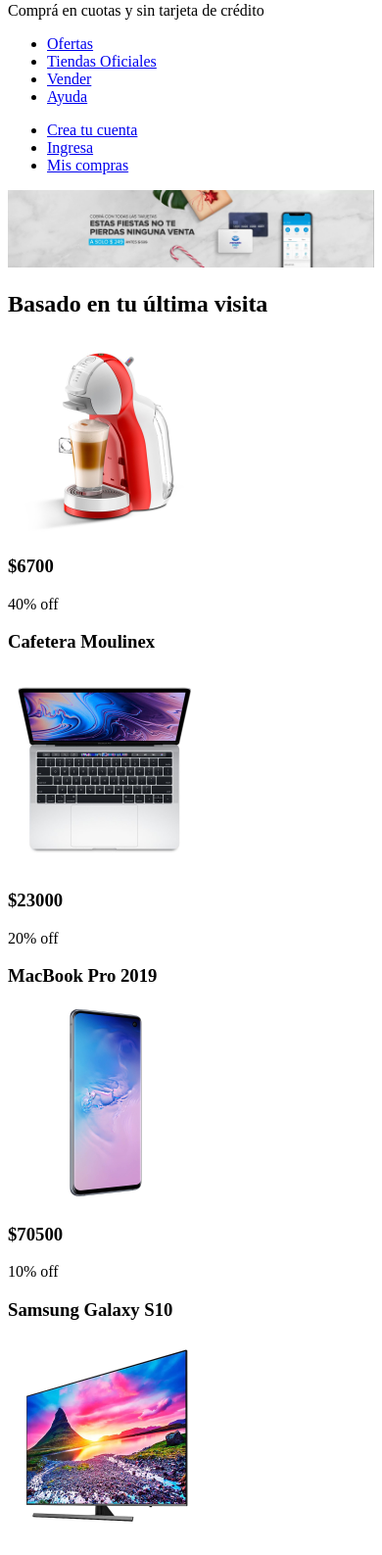
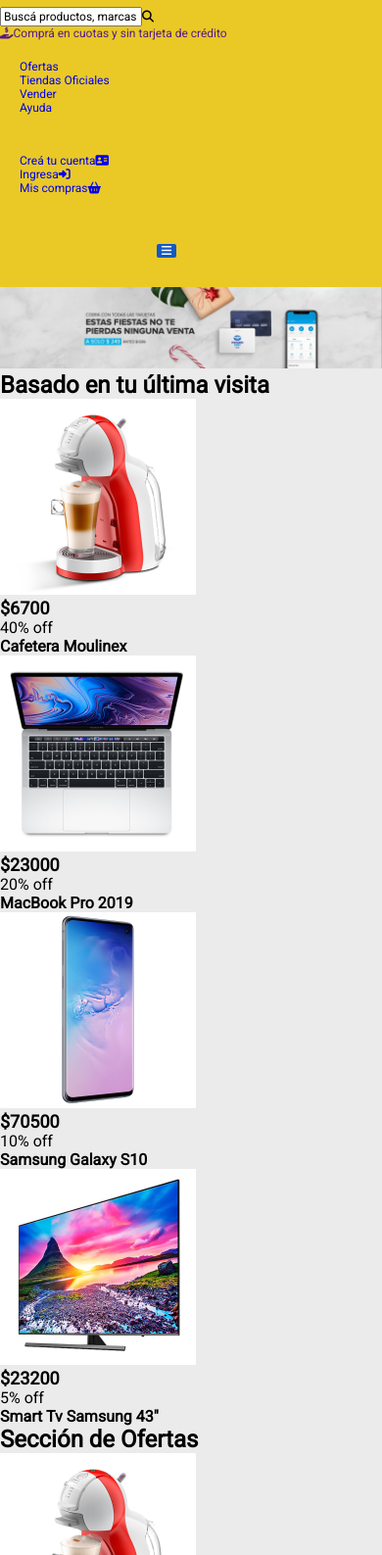
Before and after one commit to SolangeLopezDeveloper/MercadoLiebre-SolLopez, a website: page views/home.html in a window 390 px wide. Shown: the part 127-1714 px from the top of the page at 98% size. Drawn offline with Linux system fonts and the light colour scheme.

Commit message:
Primer commit agrego estilos

```diff
--- /dev/null
+++ b/public/css/general.css
@@ -0,0 +1,18 @@
+*{
+    margin: 0;
+    /* justify-content: center; */
+}
+body{
+    font-family: 'Roboto', sans-serif;
+    font-size: 12px;
+
+}
+a{
+    text-decoration: none;
+}
+li{
+    list-style: none;
+}
+p{
+    font-family: var(--tipografia);
+}
--- /dev/null
+++ b/public/css/home.css
@@ -0,0 +1,83 @@
+.home{
+    background-color: var(--colorAmarillo);
+
+
+}
+.home__logo{
+    background-color: var(--colorAmarillo);
+    margin: 20px;
+}
+.home__header{
+
+}
+.home__header--search{
+    font-family: var(--tipografia), sans-serif;
+    font-size:12px;
+}
+.home__header--titulo{
+    font-family: var(--tipografia);
+     font-size: 12px;
+}
+.home__header__nav{
+
+}
+.home__header__nav--menuVenta{
+    padding: 20px;
+
+}
+.home__header__nav--menuLogin{
+    padding: 20px;
+
+}
+.burger__menu{
+    color: white;
+    display: inline-block;
+    width: 20px;
+    /* height: 20px; */
+    position: relative;
+    background-color: var(--colorCeleste);
+    margin-bottom: 30px;
+    margin-left: 160px;
+    border-radius: 2px;
+    text-align: center;
+    margin-top: 30px;
+}
+.home__main{
+    background-color: var(--grisClaro);
+
+
+}
+.home__main__section{
+    align-content: center;
+}
+.home__main__section--titulares{
+    font-family: var(--tipografia);
+    font-size: 24px;
+}
+.home__main__section__article
+.home__main__section__article--precio{
+    font-size: 18px;
+}
+.home__main__section__article--descuento{
+    font-size: 16px;
+}
+.home__main__section__article--nombre{
+    font-size: 16px;
+}
+.home__footer{
+    margin-top: 2px;
+    margin-bottom: 2px;
+    margin-left: 4px;
+    margin-right: 4px;
+    text-decoration-color: black;
+    background-color: white;
+    text-align: center;
+}
+.home__footer--icon{
+    color: var(--colorCeleste);
+    size: 2em;
+ margin-bottom: 10px;
+}
+.home__icon{
+    color: var(--colorAmarillo)
+}
--- /dev/null
+++ b/public/css/styles.css
@@ -0,0 +1,5 @@
+@import "./general.css";
+@import url('https://fonts.googleapis.com/css2? family=Roboto&display=swap');
+@import url("https://kit.fontawesome.com/95086d397a.js");
+@import "./home.css";
+@import "./variables.css";
--- /dev/null
+++ b/public/css/variables.css
@@ -0,0 +1,10 @@
+:root {
+    --tipografia: 'Roboto';
+    --colorAmarillo : #EAC926;
+    --colorAzul : #03264C;
+    --colorCeleste : #1259c3;
+    --grisOscuro: #666;
+    --grisClaro: #ebebeb;
+    --colorVerde : #39b54a;
+
+}
--- a/views/home.html
+++ b/views/home.html
@@ -5,88 +5,93 @@
     <meta http-equiv="X-UA-Compatible" content="IE=edge">
     <meta name="viewport" content="width=device-width, initial-scale=1.0">
     <title>Mercado Liebre | HOME</title>
+    <script src="https://kit.fontawesome.com/95086d397a.js" crossorigin="anonymous"></script>
+    <link rel="stylesheet" href="/css/styles.css">
 </head>
 
-<body>
-    <header>
-        <img src="/images/Logo.jpg" alt="Logo">
-        <div>Lugar para poner la barra de búsqueda</div>
-        <p>Comprá en cuotas y sin tarjeta de crédito</p>
-        <nav>
-            <ul>
+<body class="home">
+    <header class="home__header">
+        <img class="home__logo" src="/images/logo-mercado-liebre.svg" alt="Logo">
+        <input class="home__header--search" type="text" value="Buscá productos, marcas"><i class="fa-solid fa-magnifying-glass"></i>
+        <p class="home__header--titulo"><a href=""><i class="fa-solid fa-hand-holding-dollar"></i>Comprá en cuotas y sin tarjeta de crédito</a></p>
+        <nav class="home__header__nav">
+            <ul class="home__header__nav--menuVenta">
                 <li><a href="/ofertas">Ofertas</a></li>
                 <li><a href="/tiendasOficiales">Tiendas Oficiales</a></li>
                 <li><a href="/vender">Vender</a></li>
                 <li><a href="/ayuda">Ayuda</a></li>
             </ul>
-            <ul>
-                <li><a href="/creaTuCuenta">Crea tu cuenta</a></li>
-                <li><a href="/ingresa">Ingresa</a></li>
-                <li><a href="/misCompras">Mis compras</a></li>
+            <ul class="home__header__nav--menuLogin">
+                <li><a href="/creaTuCuenta">Creá tu cuenta<i class="fa-solid fa-address-card"></i></a></li>
+                <li><a href="/ingresa">Ingresa<i class="fa-solid fa-right-to-bracket"></i></a></li>
+                <li><a href="/misCompras">Mis compras<i class="fa-solid fa-basket-shopping"></i></a></li>
             </ul>
         </nav>
+        <div class="burger__menu">
+            <i class="fas fa-bars"></i>
+        </div>
     </header>
-    <main>
-<section>
+    <main class="home__main">
+<section class="home__main__section">
 <img src="/images/img-home-banner.jpg" alt="" width="100%">
 </section>
-<section> <h2>Basado en tu última visita</h2>
-    <article>
+<section class="home__main__section"><h2 class="home__main__section--titulares">Basado en tu última visita</h2>
+    <article class="home__main__section__article">
         <img src="/images/img-cafetera-moulinex.jpg" alt="" height="200">
-        <h3>$6700</h3><p>40% off</p>
-        <h3>Cafetera Moulinex </h3>
+        <h3 class="home__main__section__article--precio">$6700</h3><p class="home__main__section__article--descuento">40% off</p>
+        <h3 class="home__main__section__article--nombre">Cafetera Moulinex </h3>
     </article>
-    <article>
+    <article class="home__main__section__article">
         <img src="/images/img-macbook-pro-2019.jpg" alt="" height="200">
-        <h3>$23000</h3><p>20% off</p>
-        <h3>MacBook Pro 2019</h3>
+        <h3 class="home__main__section__article--precio">$23000</h3><p class="home__main__section__article--descuento">20% off</p>
+        <h3 class="home__main__section__article--nombre">MacBook Pro 2019</h3>
     </article>
-    <article>
+    <article class="home__main__section__article">
         <img src="/images/img-samsung-galaxy-s10.jpg" alt="" height="200">
-        <h3>$70500</h3><p>10% off</p>
-        <h3>Samsung Galaxy S10</h3>
+        <h3 class="home__main__section__article--precio">$70500</h3><p class="home__main__section__article--descuento">10% off</p>
+        <h3 class="home__main__section__article--nombre">Samsung Galaxy S10</h3>
     </article>
-    <article>
+    <article class="home__main__section__article">
         <img src="/images/img-tv-samsung-smart.jpg" alt="" height="200">
-        <h3>$23200</h3><p>5% off</p>
-        <h3>Smart Tv Samsung 43"</h3>
+        <h3 class="home__main__section__article--precio">$23200</h3><p class="home__main__section__article--descuento">5% off</p>
+        <h3 class="home__main__section__article--nombre">Smart Tv Samsung 43"</h3>
     </article>
 </section>
-<section> <h2>Sección de Ofertas</h2>
-    <article>
+<section class="home__main__section"><h2 class="home__main__section--titulares">Sección de Ofertas</h2>
+    <article class="home__main__section__article">
         <img src="/images/img-cafetera-moulinex.jpg" alt="" height="200">
-        <h3>$6700</h3><p>40% off</p>
-        <h3>Cafetera Moulinex </h3>
+        <h3 class="home__main__section__article--precio">$6700</h3><p class="home__main__section__article--descuento">40% off</p>
+        <h3 class="home__main__section__article--nombre">Cafetera Moulinex </h3>
     </article>
-    <article>
+    <article class="home__main__section__article">
         <img src="/images/img-macbook-pro-2019.jpg" alt="" height="200">
-        <h3>$23000</h3><p>20% off</p>
-        <h3>MacBook Pro 2019</h3>
+        <h3 class="home__main__section__article--precio">$23000</h3><p class="home__main__section__article--descuento">20% off</p>
+        <h3 class="home__main__section__article--nombre">MacBook Pro 2019</h3>
     </article>
-    <article>
+    <article class="home__main__section__article">
         <img src="/images/img-samsung-galaxy-s10.jpg" alt="" height="200">
-        <h3>$70500</h3><p>10% off</p>
-        <h3>Samsung Galaxy S10</h3>
+        <h3 class="home__main__section__article--precio">$70500</h3><p class="home__main__section__article--descuento">10% off</p>
+        <h3 class="home__main__section__article--nombre">Samsung Galaxy S10</h3>
     </article>
-    <article>
+    <article class="home__main__section__article">
         <img src="/images/img-tv-samsung-smart.jpg" alt="" height="200">
-        <h3>$23200</h3><p>5% off</p>
-        <h3>Smart Tv Samsung 43"</h3>
+        <h3 class="home__main__section__article--precio">$23200</h3><p class="home__main__section__article--descuento">5% off</p>
+        <h3 class="home__main__section__article--nombre">Smart Tv Samsung 43"</h3>
     </article>
 </section>
     </main>
-    <footer>
+    <footer class="home__footer">
 <section>
-    <article>
+    <article><a class="home__footer--icon"href=""><i class="fa-solid fa-credit-card"></i></a>
         <h4>Pagá con tarjeta o en efectivo</h4>
-        <p>Con Mercado Liebre Cash, tenés cuotas sin interés con tarjeta o efectivo en puntos de pago.¡Y siempre es seguro</p>
+        <p>Con Mercado Liebre Cash, tenés cuotas sin interés con tarjeta o efectivo en puntos de pago.¡Y siempre es seguro!</p>
     </article>
-    <article>
+    <article><a class="home__footer--icon"href=""><i class="fa-sharp fa-solid fa-gift-card"></i></a>
         <h4>Envío gratis desde $ 2.500</h4>
         <p>Solo por estar registrad@ en Mercado Liebre tenés envíos gratis en miles de
             productos. Es un beneficio de Mercado Puntos.</p>
     </article>
-    <article>
+    <article><a class="home__footer--icon"href=""><i class="fa-solid fa-user-shield"></i></a>
         <h4>Seguridad, de principio a fin</h4>
         <p>¿No te gusta? ¡Devolvelo! En Mercado Liebre, no hay nada que no puedas hacer,
             porque estás siempre protegid@.</p>
```
Also changed, not shown: public/images/Logo.jpg (deleted), public/images/logo-mercado-liebre.svg (added).
